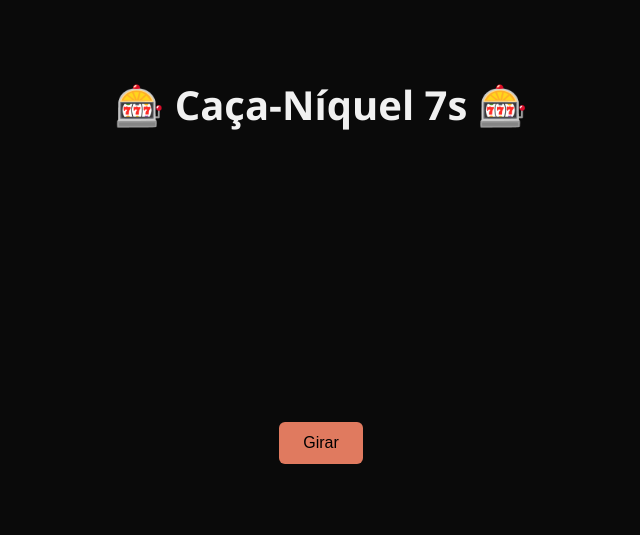
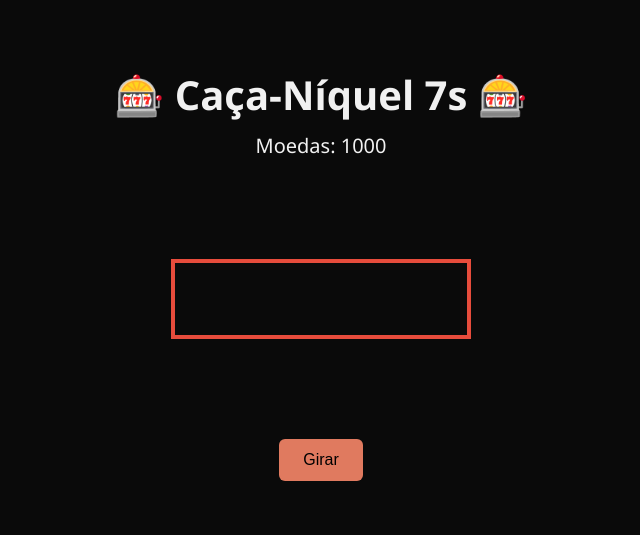
Before and after one commit to lvdamaceno/HappyKittySlotMachine, a Flask app: page / in a window 1280 px wide. Shown: the top 535 px of the page, without its empty margins (319-959 px from the left). Run offline with Flask 3, Linux system fonts and the light colour scheme.

Commit message:
Base project

```diff
--- a/app.py
+++ b/app.py
@@ -1,33 +1,45 @@
 from flask import Flask, render_template, jsonify, session
 import random
+import os
 
 app = Flask(__name__)
-# Chave para sessões (modifique para algo seguro em produção)
 app.secret_key = 'sua_chave_secreta_aqui'
 
 @app.route('/')
 def index():
-    return render_template('index.html')
+    if os.environ.get('FLASK_ENV') == 'development':
+        session['coins'] = 1000
+    elif 'coins' not in session:
+        session['coins'] = 1000
+    return render_template('index.html', coins=session['coins'])
 
 @app.route('/spin')
 def spin():
-    # Contabiliza jogadas na sessão do usuário
-    plays = session.get('plays', 0) + 1
-    session['plays'] = plays
+    coins = session.get('coins', 0)
+    if coins < 100:
+        return jsonify({ 'error': 'Sem moedas para jogar.', 'coins': coins })
 
-    # Força vitória na décima jogada de cada dez
-    if plays % 10 == 0:
+    coins -= 100
+    win = random.random() < 0.05
+    if win:
         mid = [7, 7, 7]
     else:
         mid = [random.randint(1, 7) for _ in range(3)]
 
-    # Cálculo com wrap circular para topo e base
     top = [(m - 1 if m > 1 else 7) for m in mid]
     bottom = [(m + 1 if m < 7 else 1) for m in mid]
     matrix = [top, mid, bottom]
 
-    win = all(val == 7 for val in mid)
-    return jsonify({'matrix': matrix, 'win': win})
+    bonus = 50 if any(val == 3 for row in matrix for val in row) else 0
+    coins += bonus
+
+    session['coins'] = coins
+    return jsonify({
+        'matrix': matrix,
+        'win': win,
+        'bonus': bonus,
+        'coins': coins
+    })
 
 if __name__ == '__main__':
     app.run(debug=True)
--- a/static/css/styles.css
+++ b/static/css/styles.css
@@ -2,25 +2,37 @@ body {
   background: #0a0a0a;
   color: #f1f1f1;
   font-family: 'Segoe UI', sans-serif;
-  text-align: center;
   margin: 0;
-  padding-top: 50px;
+  padding: 5vh 2vw;
+  display: flex;
+  flex-direction: column;
+  align-items: center;
 }
 h1 {
-  margin-bottom: 30px;
   font-size: 2.5rem;
+  margin-bottom: 10px;
+  text-align: center;
+}
+#coin-counter {
+  font-size: 1.25rem;
+  margin-bottom: 20px;
+  text-align: center;
+}
+.slots-container {
+  width: 100%;
+  max-width: 300px;
+  position: relative;
 }
 .slots {
   display: flex;
-  gap: 20px;
+  gap: 10px;
   justify-content: center;
-  margin-bottom: 20px;
 }
 .column {
-  position: relative;
   overflow: hidden;
   width: 80px;
-  height: 240px; /* 3 x 80px */
+  height: 240px;
+  position: relative;
 }
 .reel-container {
   display: flex;
@@ -36,20 +48,22 @@ h1 {
   justify-content: center;
   font-size: 2rem;
 }
-.highlight {
+.highlight-overlay {
   position: absolute;
-  top: 80px;
-  left: -4px;
-  width: calc(100% + 8px);
+  top: 50%;
+  left: 0;
+  transform: translateY(-50%);
+  width: 100%;
   height: 80px;
-  border: 4px solid #e74c3c; /* vermelho padrão */
+  border: 4px solid #e74c3c;
   pointer-events: none;
   box-sizing: border-box;
 }
-.slots.win .highlight {
-  border-color: #2ecc71; /* verde vitória */
+.slots-container.win .highlight-overlay {
+  border-color: #2ecc71;
 }
 button {
+  margin-top: 20px;
   padding: 12px 24px;
   font-size: 1rem;
   background: #e07a5f;
@@ -57,11 +71,31 @@ button {
   border-radius: 6px;
   cursor: pointer;
   transition: background 0.3s;
+  max-width: 100%;
 }
-button:hover {
+button:disabled {
+  background: #555;
+  cursor: not-allowed;
+}
+button:hover:not(:disabled) {
   background: #f2cc8f;
 }
 .message {
-  margin-top: 20px;
-  font-size: 1.5rem;
+  margin-top: 15px;
+  font-size: 1.25rem;
+  text-align: center;
 }
+@media screen and (max-width: 480px) {
+  .reel {
+    width: 60px;
+    height: 60px;
+    font-size: 1.5rem;
+  }
+  .column {
+    width: 60px;
+    height: 180px;
+  }
+  .highlight-overlay {
+    height: 60px;
+  }
+}
--- a/static/js/slot.js
+++ b/static/js/slot.js
@@ -1,81 +1,90 @@
-// Slot-machine realista: roldana gira dentro de cada coluna
+let lastValues = [1, 1, 1];
 
 document.addEventListener('DOMContentLoaded', () => {
   const button = document.getElementById('spin-button');
-  const slots = document.querySelector('.slots');
+  const slotsContainer = document.querySelector('.slots-container');
   const messageEl = document.getElementById('message');
+  const coinEl = document.getElementById('coin-counter');
   const columns = Array.from(document.querySelectorAll('.column'));
   const reelHeight = 80;
-  const cycles = 2;         // quantas voltas completas de 1 a 7
-  const stepTime = 100;      // ms por número
+  const cycles = 2;
+  const stepTime = 100;
 
   button.addEventListener('click', async e => {
     e.preventDefault();
     button.disabled = true;
     messageEl.textContent = '';
-    slots.classList.remove('win');
+    slotsContainer.classList.remove('win');
 
     const response = await fetch('/spin');
-    const { matrix, win } = await response.json();
+    const data = await response.json();
+
+    if (data.error) {
+      messageEl.textContent = data.error;
+      coinEl.textContent = `Moedas: ${data.coins}`;
+      return;
+    }
+
+    const { matrix, win, bonus, coins } = data;
+    coinEl.textContent = `Moedas: ${coins}`;
+
     let finished = 0;
 
-    columns.forEach((colEl, colIndex) => {
-      // Cria container interno para reels e insere sequência
+    columns.forEach((colEl, idx) => {
+      setTimeout(() => {
         const container = document.createElement('div');
         container.className = 'reel-container';
 
-      // Sequência fixa de 1 a 7, repetida
         const seq = [];
-      for (let c = 0; c < cycles; c++) {
-        for (let n = 1; n <= 7; n++) seq.push(n);
+        let start = lastValues[idx];
+        for (let c = 0; c < cycles * 7; c++) {
+          seq.push(((start + c - 1) % 7) + 1);
         }
-      // Valores finais: topo, meio, base segundo matrix
-      seq.push(matrix[0][colIndex], matrix[1][colIndex], matrix[2][colIndex]);
+        seq.push(matrix[0][idx], matrix[1][idx], matrix[2][idx]);
+        lastValues[idx] = matrix[1][idx];
 
-      // Preenche o container
-      seq.forEach(num => {
+        seq.forEach(val => {
+          const div = document.createElement('div');
+          div.className = 'reel';
+          div.textContent = val;
+          container.appendChild(div);
+        });
+
+        colEl.innerHTML = '';
+        colEl.appendChild(container);
+
+        const totalHeight = seq.length * reelHeight;
+        const keyframes = [
+          { transform: 'translateY(0)', offset: 0 },
+          { transform: `translateY(-${totalHeight * 0.2}px)`, offset: 0.3 },
+          { transform: `translateY(-${totalHeight * 0.5}px)`, offset: 0.6 },
+          { transform: `translateY(-${totalHeight - reelHeight * 3}px)`, offset: 1 }
+        ];
+
+        const animation = container.animate(keyframes, {
+          duration: 1200 + idx * 300,
+          easing: 'ease-out'
+        });
+
+        animation.onfinish = () => {
+          colEl.innerHTML = '';
+          matrix.forEach(row => {
             const reel = document.createElement('div');
             reel.className = 'reel';
-        reel.textContent = num;
-        container.appendChild(reel);
+            reel.textContent = row[idx];
+            colEl.appendChild(reel);
           });
-
-      // Limpa coluna e adiciona container e highlight
-      colEl.innerHTML = '';
-      colEl.appendChild(container);
-      const highlight = document.createElement('div');
-      highlight.className = 'highlight';
-      colEl.appendChild(highlight);
-
-      // Anima pronta a roldana para cima
-      const totalHeight = seq.length * reelHeight;
-      container.style.transform = 'translateY(0)';
-      container.getBoundingClientRect(); // reflow
-      container.style.transition = `transform ${stepTime * seq.length}ms ease-out`;
-      container.style.transform = `translateY(-${totalHeight - reelHeight * 3}px)`;
-
-      container.addEventListener('transitionend', () => {
-        // Após animação, restaura 3 reels finais
-        colEl.innerHTML = '';
-        matrix.forEach((rowArr, r) => {
-          const node = document.createElement('div');
-          node.className = 'reel';
-          node.textContent = rowArr[colIndex];
-          colEl.appendChild(node);
-        });
-        const hl = document.createElement('div');
-        hl.className = 'highlight';
-        colEl.appendChild(hl);
 
           finished++;
           if (finished === columns.length) {
-          if (win) slots.classList.add('win');
-          messageEl.textContent = win
-            ? '🎉 JACKPOT! Você acertou 7-7-7!'
-            : 'Tente novamente!';
-          button.disabled = false;
+            if (win) slotsContainer.classList.add('win');
+            let msg = win ? '🎉 JACKPOT! Você acertou 7-7-7!' : 'Tente novamente!';
+            if (bonus > 0 && !win) msg += ` + Você ganhou ${bonus} moedas de bônus por aparecer um 3!`;
+            messageEl.textContent = msg;
+            button.disabled = coins < 100;
           }
-      }, { once: true });
+        };
+      }, idx * 300);
     });
   });
 });
--- a/templates/index.html
+++ b/templates/index.html
@@ -2,15 +2,20 @@
 <html lang="pt-BR">
 <head>
   <meta charset="UTF-8">
+  <meta name="viewport" content="width=device-width, initial-scale=1.0">
   <title>Caça-Níquel 7s</title>
   <link rel="stylesheet" href="/static/css/styles.css">
 </head>
 <body>
   <h1>🎰 Caça-Níquel 7s 🎰</h1>
-  <div class="slots">
-    <div class="column" data-col="0"></div>
-    <div class="column" data-col="1"></div>
-    <div class="column" data-col="2"></div>
+  <div id="coin-counter">Moedas: {{ coins }}</div>
+  <div class="slots-container">
+    <div class="slots">
+      <div class="column" data-col="0"></div>
+      <div class="column" data-col="1"></div>
+      <div class="column" data-col="2"></div>
+    </div>
+    <div class="highlight-overlay"></div>
   </div>
   <button id="spin-button">Girar</button>
   <div id="message" class="message"></div>
```
Lines whose indentation alone changed are shown as unchanged.
